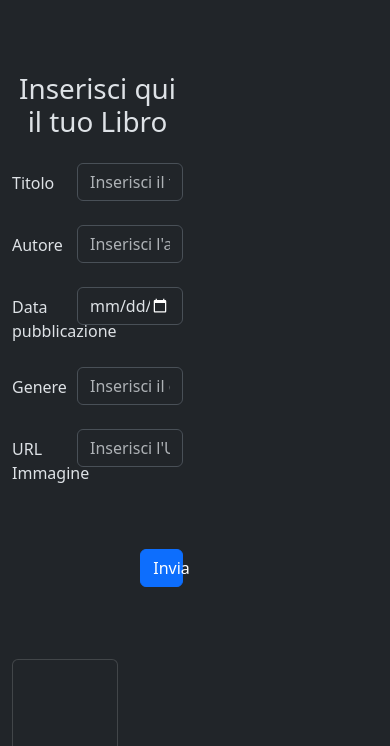
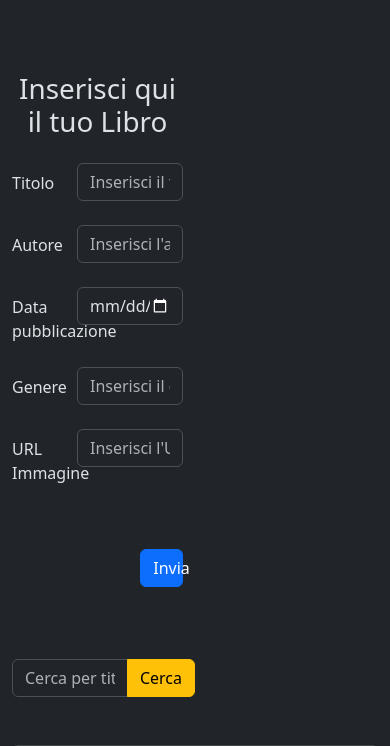
Before and after one commit to GianmariaRicciolini/PHP-W1-Project, a PHP site: page / in a window 390 px wide. Shown: the top 746 px of the page. Run offline with PHP 8.4, Linux system fonts and the light colour scheme; tables that the repository leaves empty or names only in its code hold one stand-in row (values such as "Sample post"); grey boxes are pictures that could not be loaded.

Commit message:
search bar

```diff
--- a/index.php
+++ b/index.php
@@ -1,12 +1,16 @@
 <?php
 include __DIR__ . '/includes/dbconnect.php';
-// Query per selezionare tutti i record dalla tabella listautenti
+$errors = [];
+
 $stmt = $pdo->prepare('SELECT * FROM libri');
 $stmt->execute();
-// Estrai i risultati come array associativo
 $books = $stmt->fetchAll();
-$errors = [];
 
+$search = isset($_GET['search']) ? $_GET['search'] : '';
+
+$stmt_search = $pdo->prepare('SELECT * FROM libri WHERE titolo LIKE ? OR autore LIKE ? OR genere LIKE ?');
+$stmt_search->execute(["%$search%", "%$search%", "%$search%"]);
+$books_search = $stmt_search->fetchAll();
 
 include __DIR__ . '/includes/head.php';
 ?>
@@ -115,9 +119,15 @@ include __DIR__ . '/includes/head.php';
         ?>
 </div>
 <div class="container mt-4 pt-5">
-    <div class="row">
-        <?php foreach ($books as $book): ?>
-            <div class="col-4 mb-4">
+<form action="" method="GET" class="mb-3">
+        <div class="input-group w-50">
+            <input type="text" class="form-control w-25" placeholder="Cerca per titolo, autore o genere" name="search" value="<?= $search ?>">
+            <button type="submit" class="btn btn-warning">Cerca</button>
+        </div>
+    </form>
+    <div class="row mt-5">
+        <?php foreach ($books_search as $book): ?>
+            <div class="col-12 col-sm-6 col-md-4 col-lg-3 mb-4">
                 <div class="card">
                 <div style="height: 400px;">
                     <img src="<?= $book['immagine'] ?>" class="card-img-top" alt="Immagine di copertina" style="height: 100%; object-fit: contain;">
```
